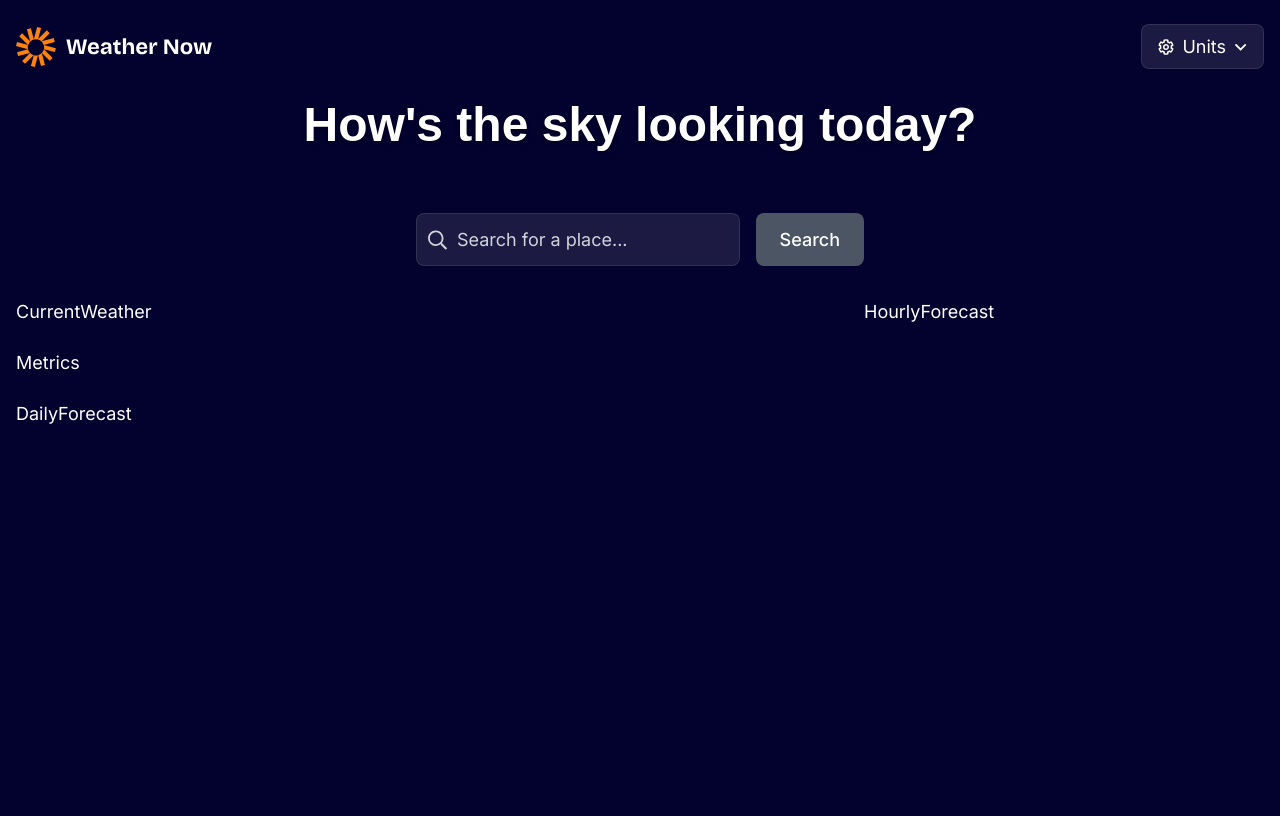
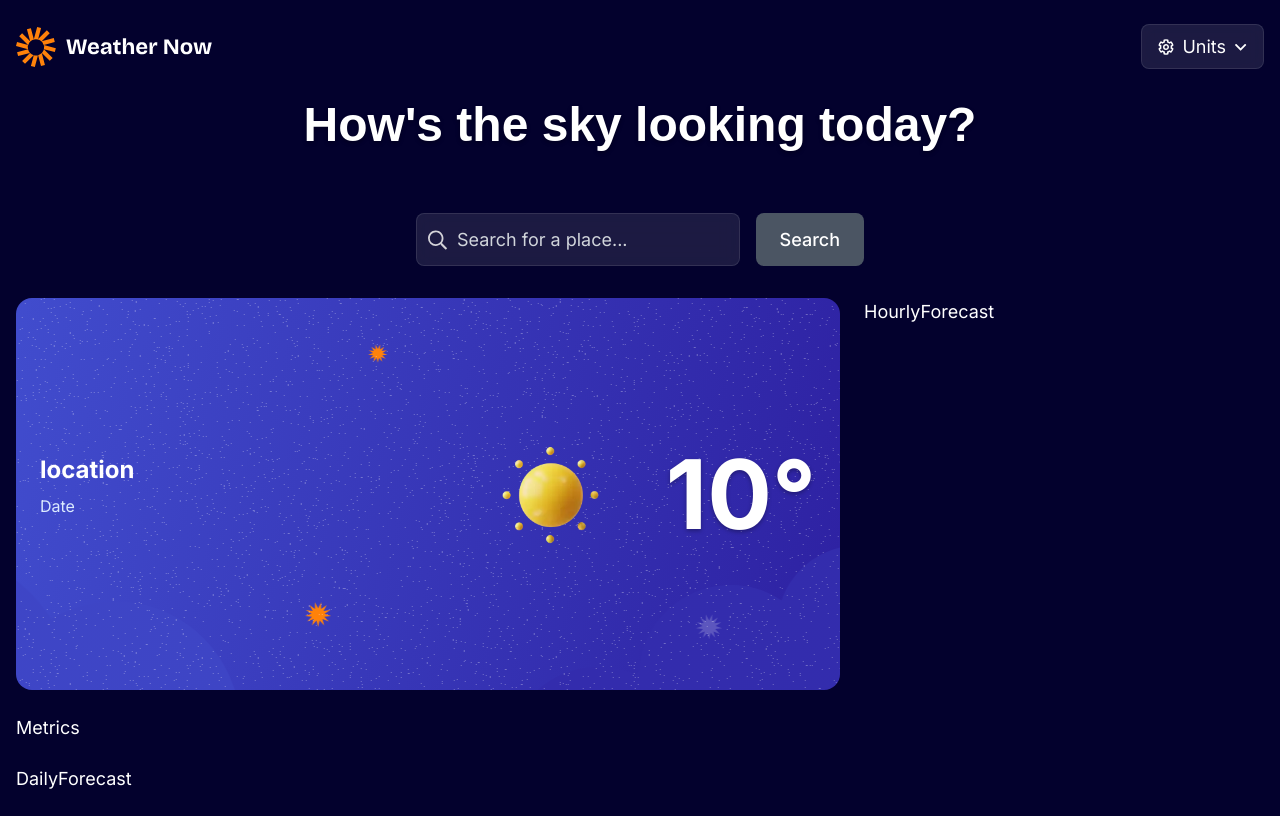
Before and after one commit to KrazyNight/next-js-weather, a Next.js app: page / in a window 1280 px wide. Built offline with nearby package versions, Linux system fonts and the light colour scheme.

Commit message:
begining part 6

```diff
--- a/app/globals.css
+++ b/app/globals.css
@@ -41,16 +41,21 @@ button {
   text-shadow: 0 2px 4px rgba(0, 0, 0, 0.3);
 }
 
-/* .weather-bg {
-  background: url("./assets/images/bg-today-small.svg") no-repeat center/cover;
-} */
+.weather-bg {
+  background: url("../assets/images/bg-today-small.svg");
+  background-size: cover;
+  background-position: center;
+
+}
 
 ::-webkit-scrollbar {
   display: none;
 }
-/*
+
 @media (min-width: 768px) {
   .weather-bg {
-    background: url("./assets/images/bg-today-large.svg") no-repeat center/cover;
+    background: url("../assets/images/bg-today-large.svg") no-repeat;
+    background-size: cover;
+    background-position: center;
   }
-} */
+}
--- a/components/CurrentWeather.tsx
+++ b/components/CurrentWeather.tsx
@@ -1,9 +1,35 @@
+"use client"
 import React from 'react'
+import Image from 'next/image';
+import weatherIcon from "/assets/images/icon-sunny.webp";
 
 export default function CurrentWeather() {
   return (
-    <div>
-      CurrentWeather
+    <>
+    {/* weather-bg is calling the the blue background, saved in global.csss file */}
+      <div className="weather-bg rounded-2xl px-6 py-24 relative overflow-hidden">
+      <div className="flex flex-col sm:flex-row items-center justify-between relative z-10">
+        <div className="mb-4">
+          <p className="text-2xl font-bold text-white mb-2">location</p>
+          <p className="text-blue-100 text-base">Date</p>
+        </div>
+
+        <div className="flex items-center space-x-4">
+          <Image
+          src={weatherIcon}
+          alt="sunny"
+          width={200}  // Explicit width
+          height={200}
+          className=""
+          />
+
+          {/* <WeatherIcon code={weatherCode} size="large" /> */}
+          <div className="ml-8 text-8xl font-bold text-white text-shadow italic">
+            10&deg;
+          </div>
+        </div>
+      </div>
     </div>
+    </>
   )
 }
--- a/components/Search.tsx
+++ b/components/Search.tsx
@@ -1,7 +1,7 @@
 "use client"
 import React from 'react'
 import { useState } from "react";
-import search from "../assets/images/icon-search.svg";
+import search from "/assets/images/icon-search.svg";
 import Image from 'next/image';
 
 
```
